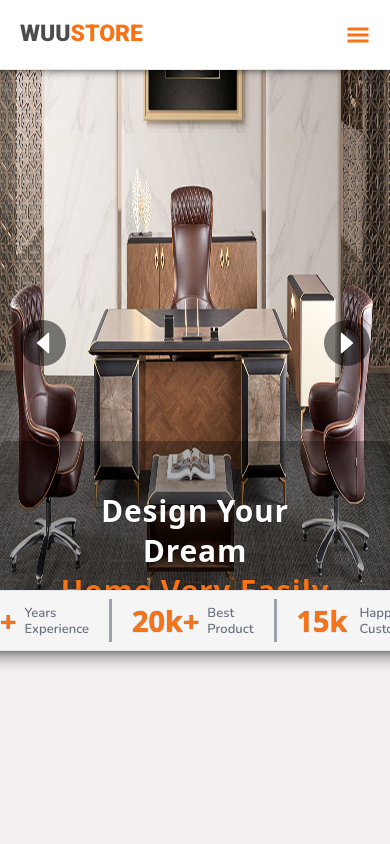
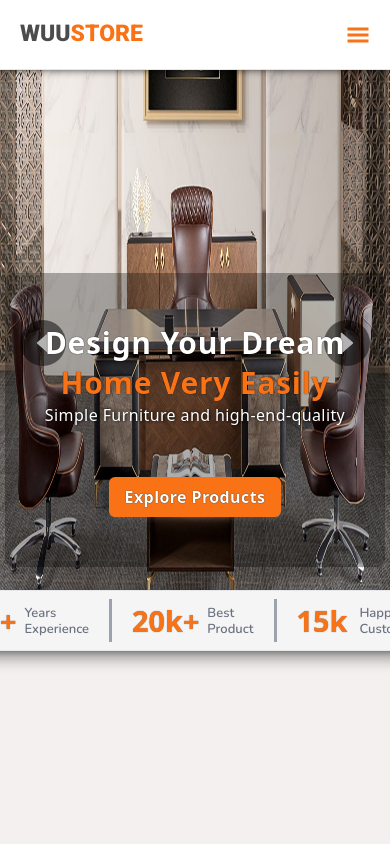
Before and after one commit to ife-chukwu/wuud, a React (Vite) app: page / in a window 390 px wide. Shown: the top 844 px of the page. Built offline with nearby package versions, Linux system fonts and the light colour scheme.

Commit message:
Responsiveness

```diff
--- a/src/Components/MyPages/Home.jsx
+++ b/src/Components/MyPages/Home.jsx
@@ -106,8 +106,8 @@ export const Home = () => {
           </div>
 
           <div className="flex flex-col justify-center h-full items-center">
-            <div className="absolute ">
-              <div className=" flex flex-col justify-center h-full items-center bg-black/30 py-[50px]  md:py-[100px] px-[50px] md:px-80 rounded-lg">
+            <div className="absolute mt-[-400px]">
+              <div className=" flex flex-col justify-center h-full items-center bg-black/30 py-[50px]  md:py-[100px] px-[40px] md:px-80 rounded-lg">
                 <h1 className="text-white text3 tracking-wide  font-bold text-3xl md:text-5xl  leading-[40px] md:leading-[60px] text-center">
                   Design Your Dream
                   <br />
```
